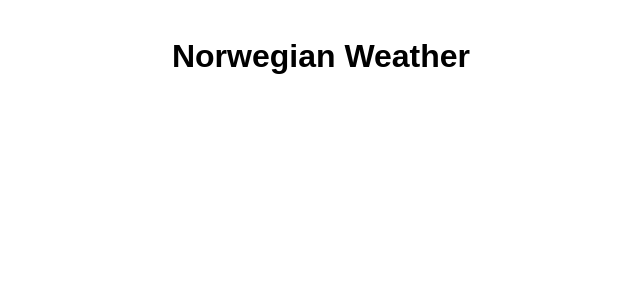
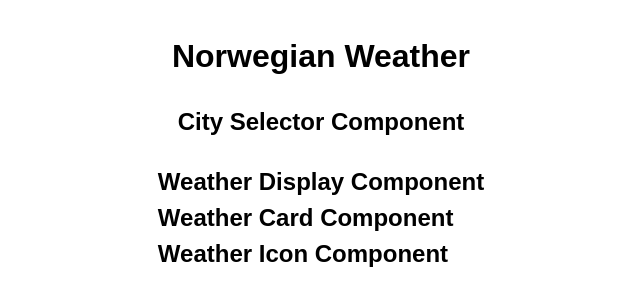
Before and after one commit to Anne-Zwift/norwegian-weather-app, a React (Vite) app: page / in a window 1280 px wide. Shown: the top 306 px of the page, without its empty margins (319-959 px from the left). Built offline with nearby package versions, Linux system fonts and the light colour scheme.

Commit message:
feat: add component skeleton composing CitySelector and WeatherDisplay

```diff
--- a/src/App.module.css
+++ b/src/App.module.css
@@ -2,6 +2,9 @@
   display: flex;
   flex-direction: column;
   align-items: center;
-  padding: 2rem;
+  gap: 1.5rem;
+  max-width: 600px;
+  margin: 0 auto;
+  padding: 2rem 1rem;
   min-height: 100vh;
 }
--- a/src/App.tsx
+++ b/src/App.tsx
@@ -1,11 +1,15 @@
 import styles from './App.module.css';
+import CitySelector from './components/CitySelector';
+import WeatherDisplay from './components/WeatherDisplay';
 
 function App() {
   return (
     <main className={styles.app}>
       <h1>Norwegian Weather</h1>
+      <CitySelector />
+      <WeatherDisplay />
     </main>
   );
 }
 
-export default App
+export default App;
--- /dev/null
+++ b/src/components/CitySelector.tsx
@@ -0,0 +1,9 @@
+function CitySelector() {
+  return (
+    <div>
+      <h2>City Selector Component</h2>
+    </div>
+  );
+}
+
+export default CitySelector;
--- /dev/null
+++ b/src/components/WeatherCard.tsx
@@ -0,0 +1,12 @@
+import WeatherIcon from "./WeatherIcon";
+
+function WeatherCard() {
+  return (
+    <div>
+      <h2>Weather Card Component</h2>
+      <WeatherIcon />
+    </div>
+  );
+}
+
+export default WeatherCard;
--- /dev/null
+++ b/src/components/WeatherDisplay.tsx
@@ -0,0 +1,12 @@
+import WeatherCard from "./WeatherCard";
+
+function WeatherDisplay() {
+  return (
+    <div>
+      <h2>Weather Display Component</h2>
+      <WeatherCard />
+    </div>
+  );
+}
+
+export default WeatherDisplay;
--- /dev/null
+++ b/src/components/WeatherIcon.tsx
@@ -0,0 +1,9 @@
+function WeatherIcon() {
+  return (
+    <div>
+      <h2>Weather Icon Component</h2>
+    </div>
+  );
+}
+
+export default WeatherIcon;
```
Also changed, not shown: src/components/CitySelector.module.css (added), src/components/WeatherCard.module.css (added), src/components/WeatherDisplay.module.css (added), src/components/WeatherIcon.module.css (added).
